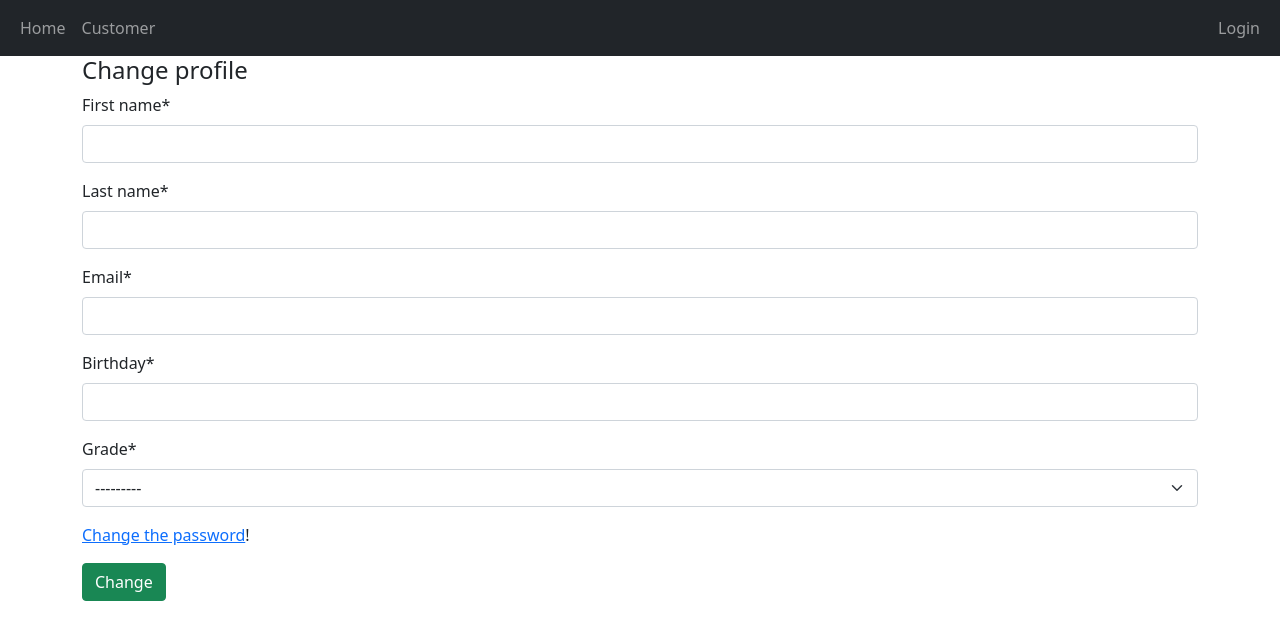
After one commit to RanaAlhuniess/pyCrudSample, a Django app: template accounts/templates/accounts/profile/change_profile.html in a window 1280 px wide. The commit adds this page. Shown: the top 640 px of the page. Run offline with Django 4.2, Linux system fonts and the light colour scheme; the template is opened without the code that fills it: values that come from a table or form of the project are taken from there, others are empty; parts of the project's set-up code (start-up, migrations or seed data) failed here and were passed over; some libraries are stand-ins or nearby versions.

Commit message:
Added update user functionlity

```diff
--- a/accounts/forms.py
+++ b/accounts/forms.py
@@ -23,4 +23,4 @@
 class ChangeProfileForm(forms.Form):
     first_name = forms.CharField(label='First name', max_length=30, required=False)
     last_name = forms.CharField(label= 'Last name', max_length=150, required=False)
-    birthday = forms.CharField(label= 'Birthday')
+    birthday = forms.CharField(label= 'Birthday', required=False)
--- /dev/null
+++ b/accounts/templates/accounts/profile/change_profile.html
@@ -0,0 +1,18 @@
+{% extends 'layouts/base.html' %}
+
+{% load crispy_forms_tags %}
+
+{% block content %}
+
+    <h4>Change profile</h4>
+
+    <form method="post">
+        {% csrf_token %}
+        {{form|crispy}}
+
+        <p> <a href="/">Change the password</a>!</p>
+        <button class="btn btn-success">Change</button>
+
+    </form>
+
+{% endblock %}
--- a/accounts/urls.py
+++ b/accounts/urls.py
@@ -7,4 +7,5 @@
         name="register",
     ),
 
+    path('change/profile/', ChangeProfileView.as_view(), name='change_profile'),
 ]
--- a/main/templates/layouts/base.html
+++ b/main/templates/layouts/base.html
@@ -29,7 +29,10 @@
         <div>
           <ul class="navbar-nav">
             {% if user.is_authenticated %}
-            <span class="navbar-text">Logged in as {{user.username}} | </span>
+            <li class="nav-item">
+                <a class="nav-link" href="/profile">Logged in as {{user.username}} | </a>
+            </li>
+            <span class="navbar-text"></span>
             <li class="nav-item">
               <a class="nav-link" href="/logout">Logout</a>
             </li>
```
Also changed, not shown: accounts/models.py (+7 -2 lines), accounts/views.py (+13 -12 lines), accounts/migrations/0002_alter_employee_account_alter_employee_birthday.py (added), accounts/migrations/0003_remove_employee_id_alter_employee_account.py (added).
